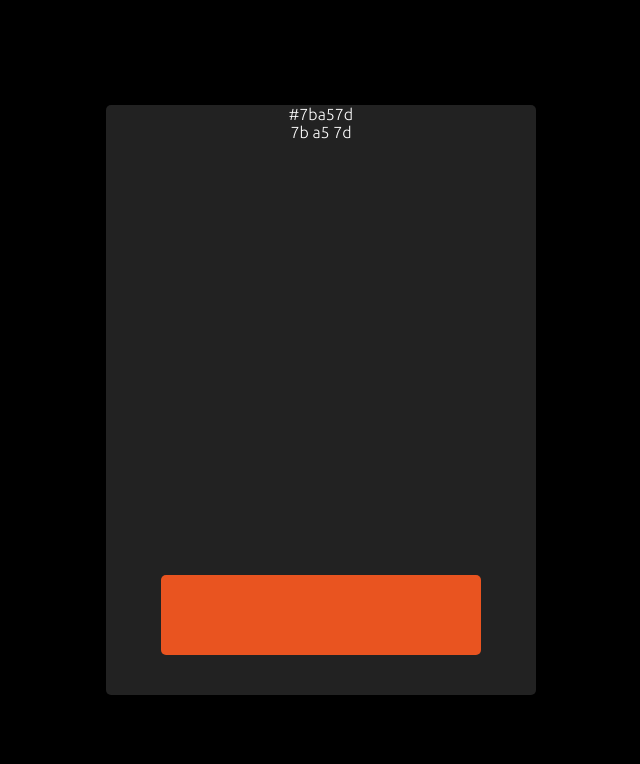
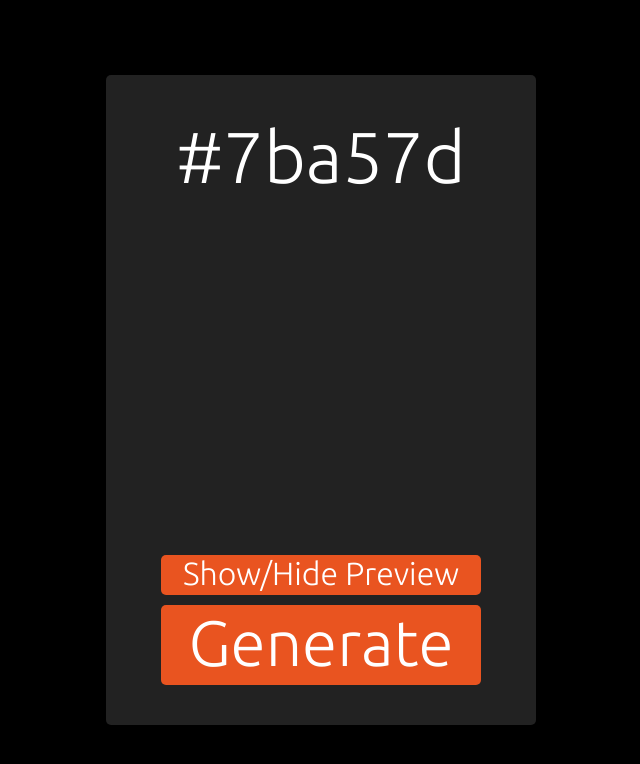
Before and after one commit to EC2854/random-hex-color-generator, a plain HTML site: page index.html in a window 1280 px wide. Shown: the whole page, without its empty margins (319-959 px from the left). Drawn offline with nearby package versions, Linux system fonts and the light colour scheme.

Commit message:
Add files via upload

```diff
--- a/index.html
+++ b/index.html
@@ -15,8 +15,11 @@
     <body onload="generate()">
         <main>
             <div id="output"></div>
-            <div id="Prewiev"></div>
-            <div id="button" onclick="generate()"></div>
+            <div>
+                <div id="preview"></div>
+                <div id = "p_button" onclick="shide()">Show/Hide Preview</div>
+            </div>
+            <div id="g_button" onclick="generate()">Generate</div>
         </main>
     </body>
 </html>
--- a/main.js
+++ b/main.js
@@ -1,7 +1,39 @@
+var hide = true
+var R
+var G
+var B
+
 function generate(){
 
-    var R = Math.floor(Math.random() * 256).toString(16);
-    var G = Math.floor(Math.random() * 256).toString(16);
-    var B = Math.floor(Math.random() * 256).toString(16);
-    $('#output').html("#" + R + G + B + "<br>" + R + " " + G + " " + B);
+    R = Math.floor(Math.random() * 256);
+    G = Math.floor(Math.random() * 256);
+    B = Math.floor(Math.random() * 256);
+
+    //I know that I could do this better
+    if(R <= 15){
+        R= "0" + R.toString(16);
+    }else{R = R.toString(16);}
+    if(G <= 15){
+        G = "0" + G.toString(16);
+    }else{G = G.toString(16);};
+    if(B <= 15){
+        B = "0" + B.toString(16);
+    }else{B = B.toString(16);}
+
+    $('#output').html("#" + R + G + B);
+    if(hide == false){
+        $('#preview').css("background-color", "#"+R+G+B)
+    }
 }
+function shide(){
+    if(hide == true){
+        hide = false
+        console.log(hide)
+        $('#preview').css("background-color", "#"+R+G+B)
+    }
+    else{
+        hide = true
+        $('#preview').css("background-color", "#222222")
+        console.log(hide)
+    }
+}
--- a/style.css
+++ b/style.css
@@ -3,20 +3,27 @@ body{
     text-align: center;
     font-family: 'Ubuntu', sans-serif;
     color: #ffffff;
-    size: 18px;
 }
 main{
     width: 430px;
-    height: 590px;
+    height: 610px;
     background-color: #222222;
     position: absolute;
     top: 50%;
     left: 50%;
     transform: translate(-50%, -50%);
     border-radius: 5px;
+    padding-top: 40px;
 
 }
-#button{
+#output{
+    margin-left: 55px;
+    width: 320px;
+    height: 100px;
+    font-size: 72px;
+
+}
+#g_button{
 
     width: 320px;
     height: 80px;
@@ -26,7 +33,36 @@ main{
     position: absolute;
     margin-left: 55px;
     bottom: 40px;
+    font-size: 64px;
+    cursor: default;
 }
-#button:hover{
+#g_button:hover{
     background-color: #f96430;
+    cursor:pointer;
 }
+#preview{
+    width: 320px;
+    height: 320px;
+    border-radius: 10px;
+    margin-left: 55px;
+}
+.preview{
+    height: 400px;
+}
+#p_button{
+    width: 320px;
+    height: 40px;
+    background-color: #E95420;
+    border-radius: 5px;
+    position: absolute;
+    margin-left: 55px;
+    position: absolute;
+    bottom: 130px;
+    font-size: 32px;
+    cursor: default;
+
+}
+#p_button:hover{
+    background-color: #f96430;
+    cursor: pointer;
+}
```
